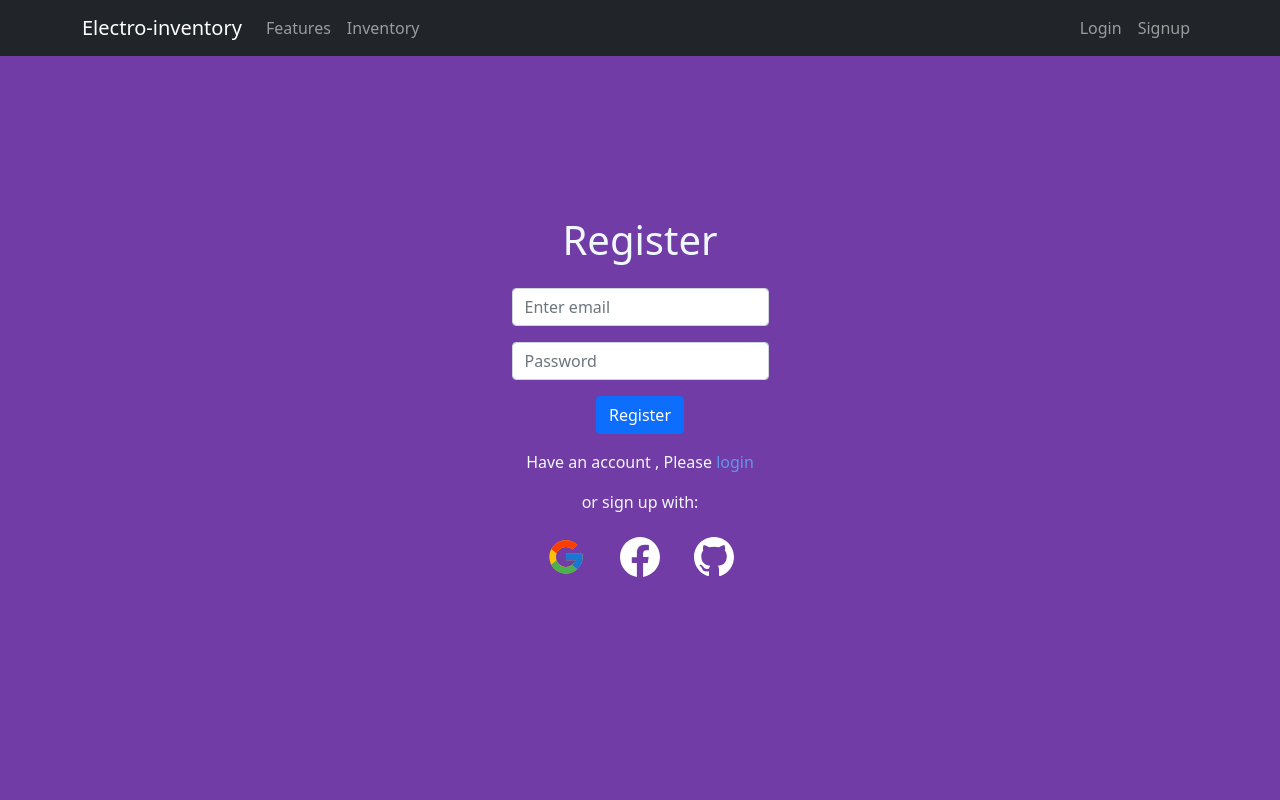
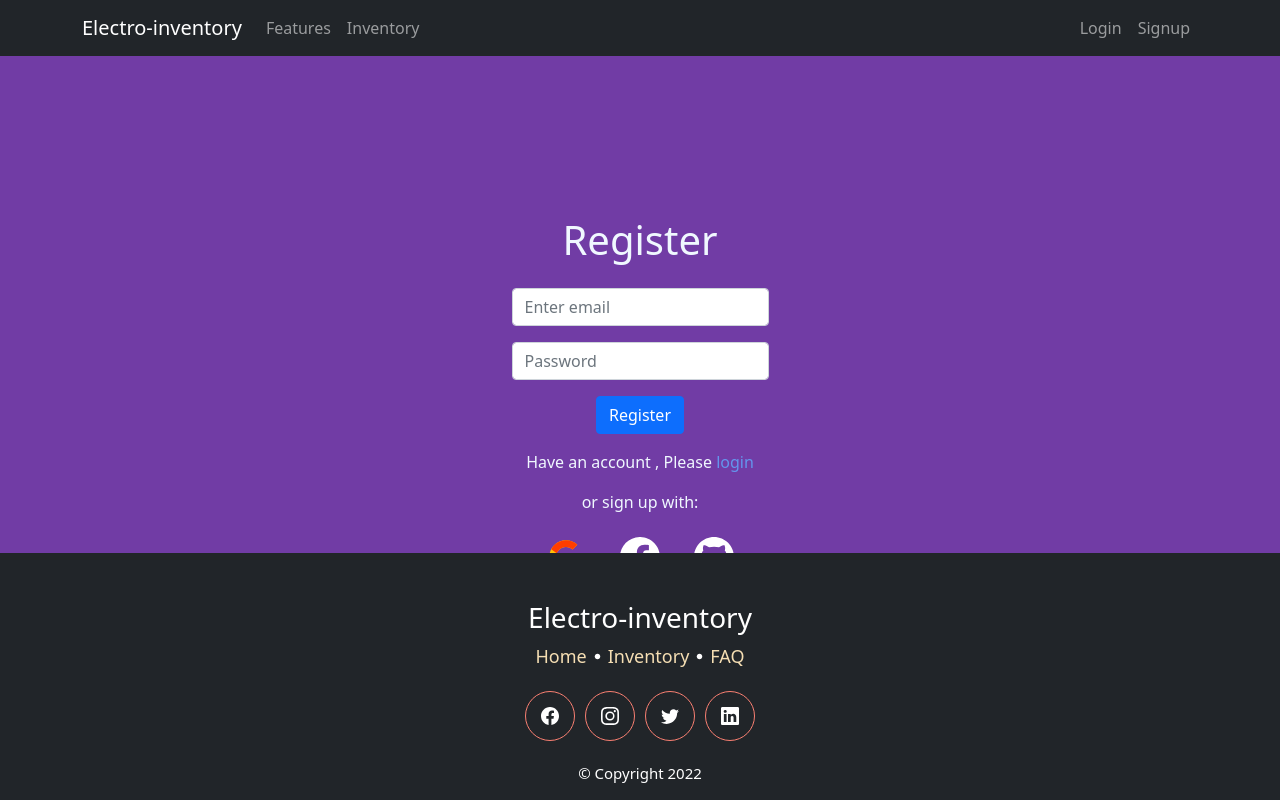
Before and after one commit to farhad2030/electro-inventory, a React (Create React App) app: page /authentication/login in a window 1280 px wide. Built offline with nearby package versions, Linux system fonts and the light colour scheme; no server answers.

Commit message:
add footer

```diff
--- a/src/App.js
+++ b/src/App.js
@@ -14,6 +14,7 @@ import Topnavbar from "./Components/Topnavbar/Topnavbar";
 import Authentication from "./Pages/Authentication/Authentication";
 import Inventory from "./Pages/Inventory/Inventory";
 import RequireAuth from "./Pages/Authentication/RequirAuth/RequireAuth";
+import CustomFooter from "./Components/CustomFooter/CustomFooter";
 
 function App() {
   return (
@@ -38,6 +39,7 @@ function App() {
           }
         ></Route>
       </Routes>
+      <CustomFooter />
 
       <ToastContainer />
     </div>
--- /dev/null
+++ b/src/Components/CustomFooter/CustomFooter.css
@@ -0,0 +1,48 @@
+.customFooter{
+color: #fff;
+font-size: 11px;
+text-align: center;
+/* margin-top: 500px !important; */
+position: absolute;
+bottom: 0px;
+width: 100vw;
+
+}
+.footerNavList{
+   padding-left: 0px !important;
+   text-align: center;
+   list-style: none;
+   display: flex;
+   justify-content: center;
+   align-items: center;
+   flex-wrap: wrap;
+}
+.footerNavList li{
+   font-size: 18px;
+
+}
+
+.footerNavList li a{
+   text-decoration:  none;
+   color: wheat;
+   padding: 5px;
+   cursor: pointer;
+
+}
+.footerNavList li a:hover{
+
+   border-bottom: 2px solid rebeccapurple;
+}
+.footerSocial{
+   width: 50px;
+   height: 50px;
+   margin: 5px;
+   display: flex;
+   justify-content: center;
+   align-items: center;
+   border-radius: 50px;
+   border: 1px solid salmon;
+}
+.copyright{
+   font-size: 15px;
+}
--- /dev/null
+++ b/src/Components/CustomFooter/CustomFooter.js
@@ -0,0 +1,48 @@
+import React from "react";
+import { Nav } from "react-bootstrap";
+import { Link } from "react-router-dom";
+import "./CustomFooter.css";
+import { GoPrimitiveDot } from "react-icons/go";
+import { ImTwitter } from "react-icons/im";
+import { BsInstagram, BsFacebook, BsLinkedin } from "react-icons/bs";
+
+const CustomFooter = () => {
+  var today = new Date();
+  console.log(today.getFullYear());
+  return (
+    <div className="pt-5 mt-5 bg-dark customFooter ">
+      <h3>Electro-inventory</h3>
+
+      <ul className="footerNavList">
+        <li>
+          <Link to="">Home</Link>
+        </li>
+        <GoPrimitiveDot />
+        <li>
+          <Link to="">Inventory</Link>
+        </li>
+        <GoPrimitiveDot />
+        <li>
+          <Link to="">FAQ</Link>
+        </li>
+      </ul>
+      <ul className="footerNavList">
+        <li className="footerSocial">
+          <BsFacebook />
+        </li>
+        <li className="footerSocial">
+          <BsInstagram />
+        </li>
+        <li className="footerSocial">
+          <ImTwitter />
+        </li>
+        <li className="footerSocial">
+          <BsLinkedin />
+        </li>
+      </ul>
+      <p className="copyright"> &#169; Copyright {today.getFullYear()}</p>
+    </div>
+  );
+};
+
+export default CustomFooter;
--- a/src/Pages/Authentication/Authentication.css
+++ b/src/Pages/Authentication/Authentication.css
@@ -15,9 +15,7 @@
   transform: scaleY(0);
   transition: all 0.4s;
 }
-.inputfield{
-   /* max-width: 400px; */
-}
+
 .loginContainer {
   background-color: rgb(102, 51, 153);
   transform-origin: top;
--- a/src/Pages/Inventory/Inventory.js
+++ b/src/Pages/Inventory/Inventory.js
@@ -13,6 +13,28 @@ const Inventory = () => {
   return (
     <div className="mt-5 pt-5">
       <h1>Inventory</h1>
+      <br></br>
+      <br></br>
+      <br></br>
+      <br></br>
+      <br></br>
+      <br></br>
+      <br></br>
+      <br></br>
+      <br></br>
+      {/* <br></br>
+      <br></br>
+      <br></br>
+      <br></br>
+      <br></br>
+      <br></br> */}
+      <br></br>
+      <br></br>
+      <br></br>
+      <br></br>
+      <br></br>
+      <br></br>
+      end
     </div>
   );
 };
```
